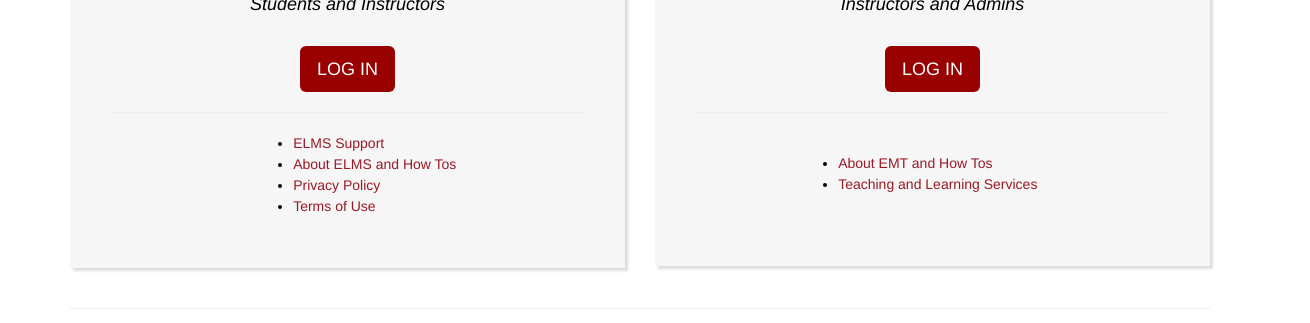
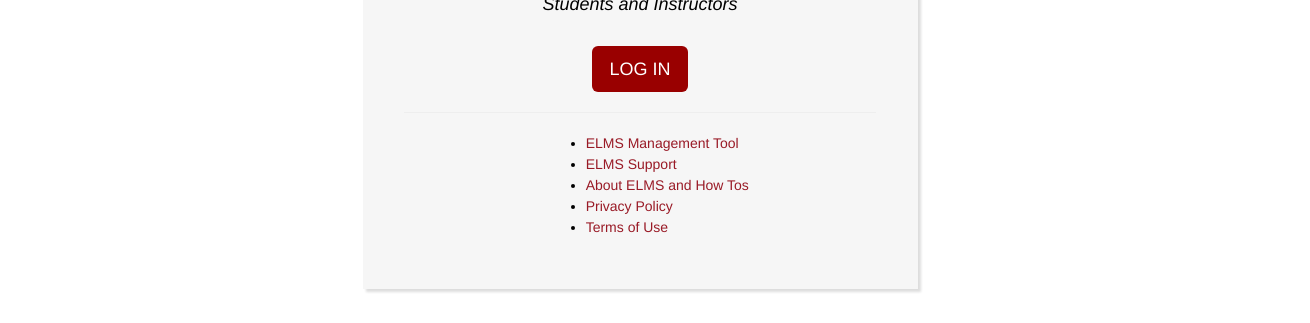
Before and after one commit to sahityaLMaruvada/ELMS_UMD, a plain HTML site: page index.html in a window 1280 px wide. Shown: the part 264-587 px from the top of the page, 1310 px wide, since content can reach past the window. Drawn offline with nearby package versions, Linux system fonts and the light colour scheme; a script that the page names is missing.

Commit message:
meeting updates

```diff
--- a/css/style.css
+++ b/css/style.css
@@ -55,9 +55,22 @@ a, a:focus, a:hover, a:active{
 #ulid{
 	position:relative;
 	top:50%;
-	left: 30%;
+	left: 20%;
 	text-align: left;
 }
 .margin-bottom-20{
 	margin-bottom: 20px;
 }
+@media (min-width: 768px){
+	.center-update{
+		left: 25%;
+	}
+	#ulid{
+		left: 30%
+	}
+
+}
+@media only screen and (max-width: 991px){
+.img-margin {
+    margin-left: 11%;
+}
--- a/index.html
+++ b/index.html
@@ -18,7 +18,7 @@
 
 		<br>
 		<div class="row">
-			<div class="col-lg-6 col-md-6 col-sm-12 col-xs-12 margin-bottom-20">
+			<div class="col-lg-6 col-md-6 col-sm-12 col-xs-12 margin-bottom-20 center-update">
 				<div class="grey-rectangle">
 						<h2>ELMS-Canvas</h2>
 						<p class="description">Students and Instructors</p><br/>
@@ -26,6 +26,7 @@
 						<hr>
 						<div class="center-block" style="vertical-align: middle;">
 						<ul id="ulid">
+							<li><a href="https://emt.umd.edu">ELMS Management Tool</a></li>
 							<li><a href="https://itsc.umd.edu" target="_blank">ELMS Support</a></li>
 							<li><a href="https://umd.service-now.com/itsc?id=service&service=d400c17f3708c20041271f9543990ef7&t=so" target="_blank">About ELMS and How Tos</a></li>
 							<li><a href="https://www.canvaslms.com/policies/privacy" target="_blank">Privacy Policy</a></li>
@@ -33,18 +34,6 @@
 						</ul>
 						</div>
 
-				</div>
-			</div>
-			<div class="col-lg-6 col-md-6 col-sm-12 col-xs-12">
-				<div class="grey-rectangle">
-						<h2>ELMS Management Tool</h2>
-						<p class="description">Instructors and Admins</p><br/>
-						<a href="https://emt.umd.edu" role="button" class="btn btn-lg btn-custom" target="_blank">LOG IN</a>
-						<hr>
-						<ul id="ulid" class="align-center-2">
-							<li><a href="https://umd.service-now.com/itsc?id=service&service=7820857f3708c20041271f9543990e5e&t=so" target="_blank"> About EMT and How Tos</a></li>
-							<li><a href="https://umd.service-now.com/itsc?id=sc_category&sys_id=327500fc6f16e20051281ecbbb3ee447&filter=all&t=so" target="_blank">Teaching and Learning Services</a></li>
-						</ul>
 				</div>
 			</div>
 		</div>
```
